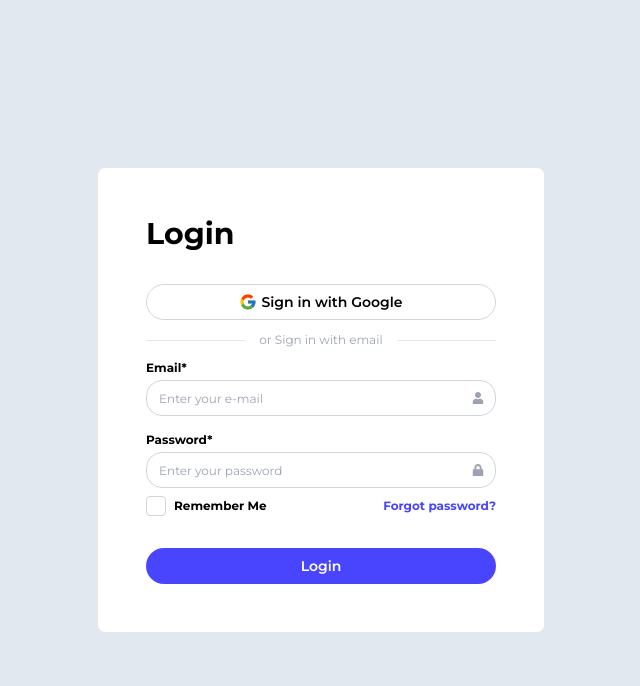
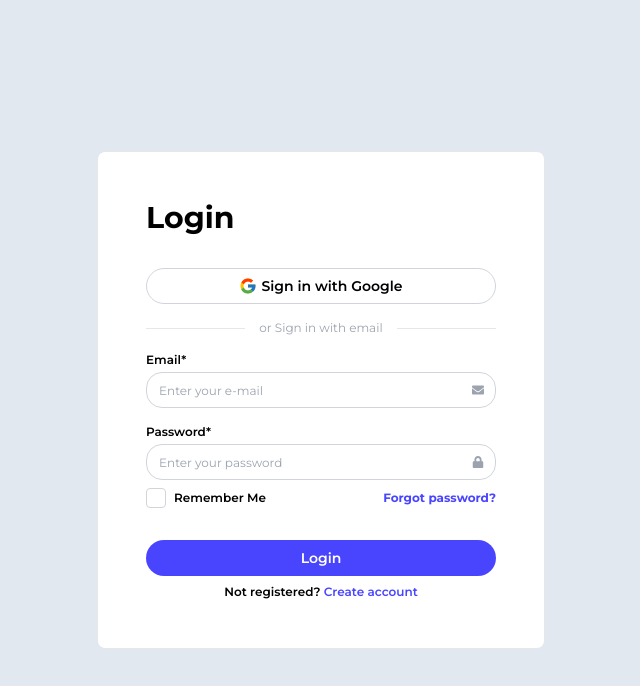
Before and after one commit to devbls/login-page, a Next.js app: page / in a window 1280 px wide. Shown: the top 686 px of the page, without its empty margins (319-959 px from the left). Built offline with nearby package versions, Linux system fonts and the light colour scheme.

Commit message:
Create Register form layout

```diff
--- a/src/app/page.tsx
+++ b/src/app/page.tsx
@@ -1,9 +1,82 @@
-import { FaLock, FaUser } from "react-icons/fa";
+"use client";
+import { useState } from "react";
+import { FaArrowLeft, FaEnvelope, FaLock, FaUser } from "react-icons/fa";
 import { FcGoogle } from "react-icons/fc";
 
 export default function Home() {
+  const [register, setRegister] = useState(false);
+
   return (
     <div className="flex flex-col items-center justify-center h-screen bg-slate-200">
+      {register ? (
+        <form className="w-[28rem] p-12 bg-white border rounded-lg">
+          <div className="flex items-center">
+            <FaArrowLeft
+              size={21}
+              onClick={() => setRegister(false)}
+              className="cursor-pointer"
+            />
+            <b className="pl-6 text-3xl select-none">Register</b>
+          </div>
+          <label className="flex flex-col text-xs font-semibold relative mt-8">
+            Name*
+            <input
+              name="name"
+              placeholder="Enter your name"
+              required
+              className="h-9 font-normal border border-gray-300 focus-visible:border-blue-500 focus-visible:outline-none rounded-2xl px-3 mt-1 transition-colors"
+            />
+            <div className="absolute right-3 top-1/2 translate-y-1">
+              <FaUser color="#9ca3af" />
+            </div>
+          </label>
+          <label className="flex flex-col text-xs font-semibold relative mt-4">
+            Email*
+            <input
+              type="email"
+              name="email"
+              placeholder="Enter your e-mail"
+              required
+              className="h-9 font-normal border border-gray-300 focus-visible:border-blue-500 focus-visible:outline-none rounded-2xl px-3 mt-1 transition-colors"
+            />
+            <div className="absolute right-3 top-1/2 translate-y-1">
+              <FaEnvelope color="#9ca3af" />
+            </div>
+          </label>
+          <label className="flex flex-col text-xs mt-4 font-semibold relative">
+            Password*
+            <input
+              type="password"
+              name="password"
+              placeholder="Enter your password"
+              required
+              className="h-9 font-normal border border-gray-300 focus-visible:border-blue-500 focus-visible:outline-none rounded-2xl px-3 mt-1 transition-colors"
+            />
+            <div className="absolute right-3 top-1/2 translate-y-1">
+              <FaLock color="#9ca3af" />
+            </div>
+          </label>
+          <label className="flex flex-col text-xs mt-4 font-semibold relative">
+            Confirm password*
+            <input
+              type="password"
+              name="confirm-password"
+              placeholder="Confirm your password"
+              required
+              className="h-9 font-normal border border-gray-300 focus-visible:border-blue-500 focus-visible:outline-none rounded-2xl px-3 mt-1 transition-colors"
+            />
+            <div className="absolute right-3 top-1/2 translate-y-1">
+              <FaLock color="#9ca3af" />
+            </div>
+          </label>
+          <button
+            type="submit"
+            className="h-9 w-full text-sm text-white select-none font-semibold mt-8 bg-blue-500 hover:bg-blue-600 rounded-full transition-all duration-200 hover:shadow-lg"
+          >
+            Create account
+          </button>
+        </form>
+      ) : (
         <form className="w-[28rem] p-12 bg-white border rounded-lg">
           <b className="text-3xl select-none">Login</b>
           <button
@@ -15,14 +88,14 @@ export default function Home() {
               Sign in with Google
             </div>
           </button>
-        <div className="flex flex-row items-center justify-between my-3">
+          <div className="flex flex-row items-center justify-between my-4">
             <hr className="w-64" />
             <p className="w-full text-xs text-center text-gray-400 select-none mx-2">
               or Sign in with email
             </p>
             <hr className="w-64" />
           </div>
-        <label className="flex flex-col text-xs font-bold relative">
+          <label className="flex flex-col text-xs font-semibold relative">
             Email*
             <input
               type="email"
@@ -32,10 +105,10 @@ export default function Home() {
               className="h-9 font-normal border border-gray-300 focus-visible:border-blue-500 focus-visible:outline-none rounded-2xl px-3 mt-1 transition-colors"
             />
             <div className="absolute right-3 top-1/2 translate-y-1">
-            <FaUser color="#9ca3af" />
+              <FaEnvelope color="#9ca3af" />
             </div>
           </label>
-        <label className="flex flex-col text-xs mt-4 font-bold relative">
+          <label className="flex flex-col text-xs mt-4 font-semibold relative">
             Password*
             <input
               type="password"
@@ -74,7 +147,7 @@ export default function Home() {
                 </span>
               </label>
               <label
-              className="cursor-pointer ml-2 text-xs font-bold"
+                className="cursor-pointer ml-2 text-xs font-semibold"
                 htmlFor="remember"
               >
                 Remember Me
@@ -90,7 +163,19 @@ export default function Home() {
           >
             Login
           </button>
+          <p className="text-xs font-semibold text-center mt-2">
+            Not registered?
+            <a
+              href="#"
+              onClick={() => setRegister(true)}
+              className="text-blue-500 hover:text-blue-600 transition-colors"
+            >
+              {" "}
+              Create account
+            </a>
+          </p>
         </form>
+      )}
     </div>
   );
 }
```
Lines whose indentation alone changed are shown as unchanged.
